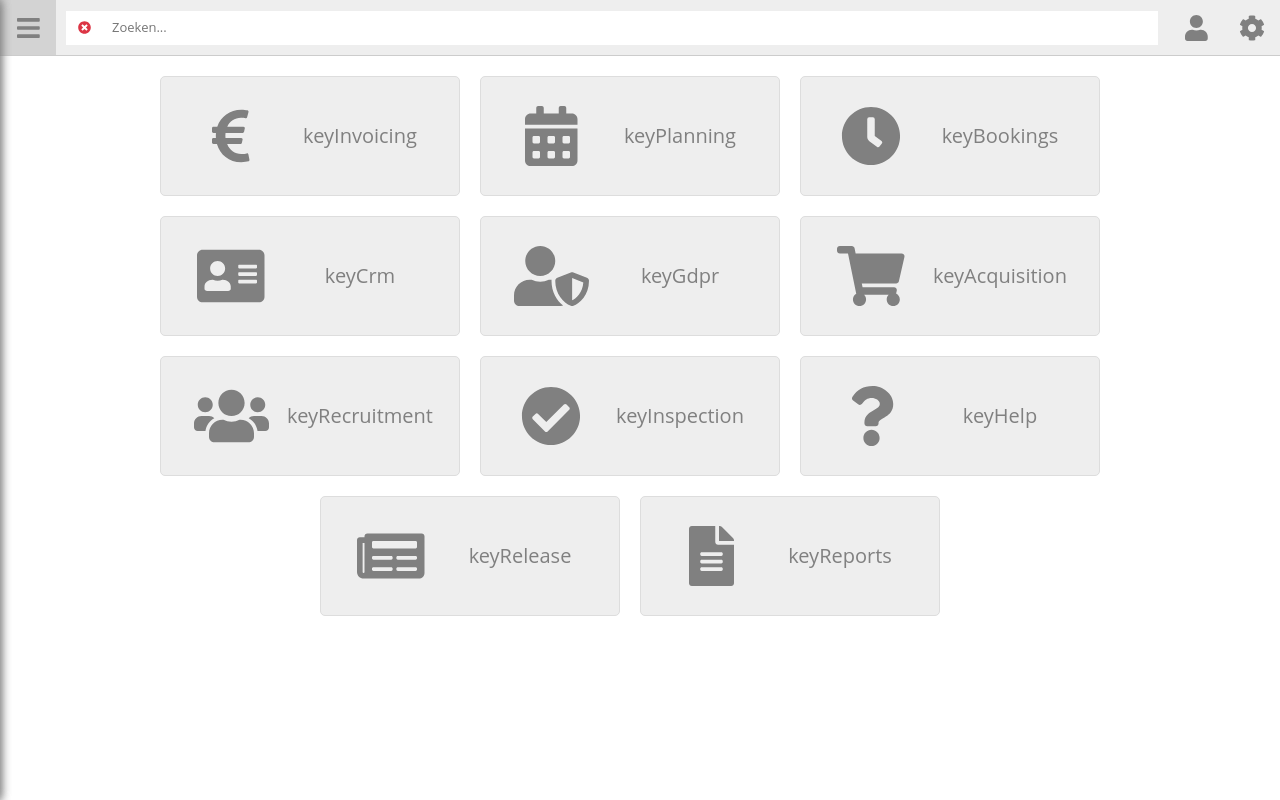
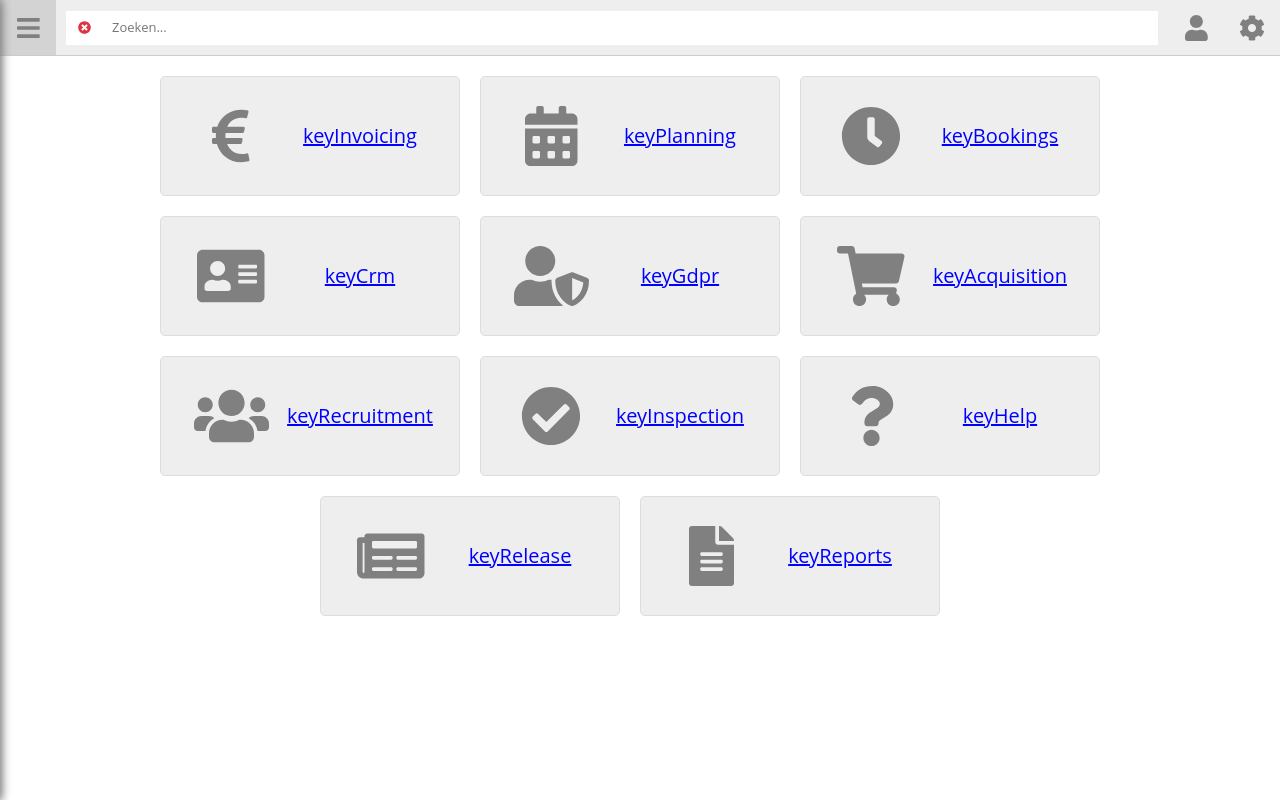
Before and after one commit to jwvanhelvoirt/react-poc, a React app: page /dashboard in a window 1280 px wide. Built offline with nearby package versions, Linux system fonts and the light colour scheme; no server answers.

Commit message:
Translation of select list values supported, re-structured <Label> component to use function 'getDisplayValue'.

```diff
--- a/src/components/Navigation/Dashboard/Portal/Portal.js
+++ b/src/components/Navigation/Dashboard/Portal/Portal.js
@@ -10,7 +10,7 @@ const portal = (props) => {
     <NavLink to={url} exact activeStyle={{color: 'red'}}>
       <div className={classes.Portal}>
         <div className={classes.Icon}><FontAwesomeIcon icon={icon} /></div>
-        <div className={classes.Label}><Label labelKey={label} propercase={true} /></div>
+        <div className={classes.Label}><Label labelKey={label} convertType={'propercase'} /></div>
       </div>
     </NavLink>
   );
--- a/src/components/Navigation/NavigationItems/NavigationItem/NavigationItem.js
+++ b/src/components/Navigation/NavigationItems/NavigationItem/NavigationItem.js
@@ -18,7 +18,7 @@ const navigationItem = (props) => {
 						<FontAwesomeIcon icon={props.icon} />
 					</div>
 					<div>
-						<Label labelKey={props.label} propercase={true} />
+						<Label labelKey={props.label} convertType={'propercase'} />
 					</div>
 				</div>
 			</NavLink>
--- a/src/components/Parsers/ViewParser/ViewParser.js
+++ b/src/components/Parsers/ViewParser/ViewParser.js
@@ -572,7 +572,7 @@ class _View extends Component {
     const titleBar = viewConfig.showRowTitle ?
       <div className={classes.TitleRow}>
         <div onClick={() => this.createFakeData()} className={classes.Title}>
-          <Label labelKey={this.state.viewConfig.title} propercase={true} />
+          <Label labelKey={this.state.viewConfig.title} convertType={'propercase'} />
         </div>
         <div className={classes.Navigation}>
           {/*deleteAll*/}
--- a/src/components/UI/Button/Button.js
+++ b/src/components/UI/Button/Button.js
@@ -28,7 +28,7 @@ const button = (props) => {
   if (props.labelText) {
     labelText = props.labelText.map((item, index) => {
       return index === 0 ?
-        <Label key={index} labelKey={item} propercase={true} trailingSpace={true} /> :
+        <Label key={index} labelKey={item} convertType={'propercase'} trailingSpace={true} /> :
         <Label key={index} labelKey={item} />
     });
   }
--- a/src/components/UI/Input/Input.js
+++ b/src/components/UI/Input/Input.js
@@ -18,21 +18,21 @@ import View from '../../Parsers/ViewParser/ViewParser';
 import Button from '../Button/Button';
 import Label from '../Label/Label';
 import Aux from '../../../hoc/Auxiliary'
+import { propercase, getDisplayValue } from '../../../libs/generic';
 import classes from './Input.scss';
 
 class Input extends Component {
 
   render() {
-    // console.log(this.props);
     let inputElement = null;
     let inputClasses = [classes.InputElement];
     let validationError = null;
 
     const { elementType, elementConfig, value, valid, validation, touched, label,
-      defaultFocus, lookup, lookupFieldForDisplay, lookupTitle, placeholder} = this.props.configInput;
+      defaultFocus, lookup, lookupFieldForDisplay, lookupTitle, placeholder,
+      translateDisplayValues, convertDisplayValues } = this.props.configInput;
 
-    // We cannot use the <Label> component, because that returns an object and we can only use a plain text for the placeholder.
-    const placeholderInput = this.props.translates[placeholder] ? this.props.translates[placeholder] : null;
+    const placeholderInput = placeholder ? getDisplayValue(placeholder, 'propercase', true, this.props.translates): null;
 
     if (!valid && validation) {
       inputClasses.push(classes.Invalid);
@@ -74,11 +74,12 @@ class Input extends Component {
             value={value}
             autoFocus={autoFocus}
             onChange={this.props.changed}>
-            {elementConfig.options.map(option => (
-              <option key={option.value} value={option.value}>
-                {option.displayValue}
+            {elementConfig.options.map(option => {
+              const displayValue = getDisplayValue(option.displayValue, convertDisplayValues, translateDisplayValues, this.props.translates);
+              return <option key={option.value} value={option.value}>
+                {displayValue}
               </option>
-            ))}
+            })}
           </select>
         );
         break;
@@ -125,7 +126,7 @@ class Input extends Component {
     return(
       <div className={classes.Input}>
         <label className={classes.Label}>
-          <Label labelKey={label} propercase={true} />
+          <Label labelKey={label} convertType={'propercase'} />
         </label>
         {validationError}
         {inputElement}
--- a/src/components/UI/Label/Label.js
+++ b/src/components/UI/Label/Label.js
@@ -3,20 +3,21 @@ import { connect } from 'react-redux';
 import * as types from '../../../store/Actions';
 import { propercase } from '../../../libs/generic';
 import Aux from '../../../hoc/Auxiliary';
+import { getDisplayValue } from '../../../libs/generic';
 import classes from './Label.scss';
 
 const label = (props) => {
-  let labelTranslated = <span className={classes.NoTranslate}>{props.labelKey}</span>;
+  let labelTranslated = (
+    <span className={classes.NoTranslate}>
+      {props.trailingSpace ? props.labelKey + ' ' : props.labelKey}
+    </span>
+  );
 
   if (props.translates[props.labelKey]) {
-    // labelKey exists in translates object.
-    labelTranslated = props.propercase ?
-      propercase(props.translates[props.labelKey]) :
-      props.translates[props.labelKey]
+    labelTranslated = getDisplayValue(props.labelKey, props.convertType, true, props.translates);
+    labelTranslated = props.trailingSpace ? labelTranslated + ' ' : labelTranslated;
   }
 
-  labelTranslated = props.trailingSpace ? labelTranslated + ' ' : labelTranslated;
-// console.log(labelTranslated);
   return(
     <Aux>{labelTranslated}</Aux>
   );
--- a/src/components/UI/Label/Label.scss
+++ b/src/components/UI/Label/Label.scss
@@ -1,4 +1,4 @@
 .NoTranslate {
-  // color: blue;
-  // text-decoration: underline;
+  color: blue;
+  text-decoration: underline;
 }
--- a/src/components/UI/ModalHeader/ModalHeader.js
+++ b/src/components/UI/ModalHeader/ModalHeader.js
@@ -16,7 +16,7 @@ const modalHeader = (props) => {
   const classesHeader = [classes.Header, classColor].join(' ');
   const label = props.title.map((item, index) => {
     return index === 0 ?
-      <Label key={index} labelKey={item} propercase={true} trailingSpace={true} /> :
+      <Label key={index} labelKey={item} convertType={'propercase'} trailingSpace={true} /> :
       <Label key={index} labelKey={item} />
   });
 
--- a/src/components/UI/Tab/Tab.js
+++ b/src/components/UI/Tab/Tab.js
@@ -13,7 +13,7 @@ const tab = (props) => {
 				<NavLink
 					className={classnames({ active: props.activeTab === props.tabItem.id })}
 					onClick={props.clicked}>
-					<Label labelKey={props.tabItem.label} propercase={true} />
+					<Label labelKey={props.tabItem.label} convertType={'propercase'} />
 				</NavLink>
 			</NavItem>
 		)
--- a/src/config/Forms/ConfigFormPerson.js
+++ b/src/config/Forms/ConfigFormPerson.js
@@ -7,9 +7,9 @@ const formConfig = {
 		name: {
 			elementType: 'input',
 			elementConfig: {
-				type: 'text',
-				placeholder: 'keyName'
+				type: 'text'
 			},
+			placeholder: 'keyName',
 			value: '',
 			validation: {
 				required: true
@@ -33,25 +33,25 @@ const formConfig = {
 		email: {
 			elementType: 'input',
 			elementConfig: {
-				type: 'email',
-				placeholder: 'keyEmail'
+				type: 'email'
 			},
+			placeholder: 'keyEmail',
 			value: ''
 		},
 		phone: {
 			elementType: 'input',
 			elementConfig: {
-				type: 'text',
-				placeholder: 'keyPhone'
+				type: 'text'
 			},
+			placeholder: 'keyPhone',
 			value: ''
 		},
 		zip: {
 			elementType: 'input',
 			elementConfig: {
-				type: 'text',
-				placeholder: 'keyZip'
+				type: 'text'
 			},
+			placeholder: 'keyZip',
 			value: '',
 			validation: {
 				required: true,
@@ -64,9 +64,9 @@ const formConfig = {
 		streetAddress: {
 			elementType: 'input',
 			elementConfig: {
-				type: 'text',
-				placeholder: 'keyStreet'
+				type: 'text'
 			},
+			placeholder: 'keyStreet',
 			value: '',
 			validation: {
 				required: true
@@ -77,9 +77,9 @@ const formConfig = {
 		city: {
 			elementType: 'input',
 			elementConfig: {
-				type: 'text',
-				placeholder: 'keyCity'
+				type: 'text'
 			},
+			placeholder: 'keyCity',
 			value: '',
 			validation: {
 				required: true
@@ -90,9 +90,9 @@ const formConfig = {
 		country: {
 			elementType: 'input',
 			elementConfig: {
-				type: 'text',
-				placeholder: 'keyCountry'
+				type: 'text'
 			},
+			placeholder: 'keyCountry',
 			value: 'Nederland',
 			validation: {
 				required: true
--- a/src/config/Forms/ConfigFormUserSettings.js
+++ b/src/config/Forms/ConfigFormUserSettings.js
@@ -10,6 +10,8 @@ const formConfig = {
 					{ value: 'nl', displayValue: 'keyLangDutch' }
 				]
 			},
+			translateDisplayValues: true,
+			convertDisplayValues: 'propercase',
 			value: 'nl'
 		}
 	}
--- a/src/libs/generic.js
+++ b/src/libs/generic.js
@@ -1,3 +1,32 @@
+/**
+ * @brief   Calculates the display value. Handles translation and conversion.
+ * @params  displayValue            String containing value to be displayed. This might be a translate key.
+ * @params  convertDisplayValues    String containing the conversion type ('lowercase, uppercase or propercase').
+ * @params  translateDisplayValues  Boolean indicating if the displayValue is a translate key and therefore should be translated.
+ * @params  translates              Object containing all translate keys with the corresponding values.
+ */
+export const getDisplayValue = (displayValue, convertDisplayValues, translateDisplayValues, translates) => {
+  let value = translateDisplayValues ? (translates[displayValue] ? translates[displayValue] : displayValue) : displayValue;
+
+  switch (convertDisplayValues) {
+    case 'propercase':
+      value = propercase(value);
+      break;
+    case 'uppercase':
+      value = value.toUpperCase();
+      break;
+    case 'lowercase':
+      value = value.toLowerCase();
+      break;
+  }
+
+  return value;
+}
+
+/**
+ * @brief   Convert a string to propercase.
+ * @params  label     String containing value to be converted to propercase.
+ */
 export const propercase = (label) => {
   return label.charAt(0).toUpperCase() + label.substr(1).toLowerCase();
 }
```
